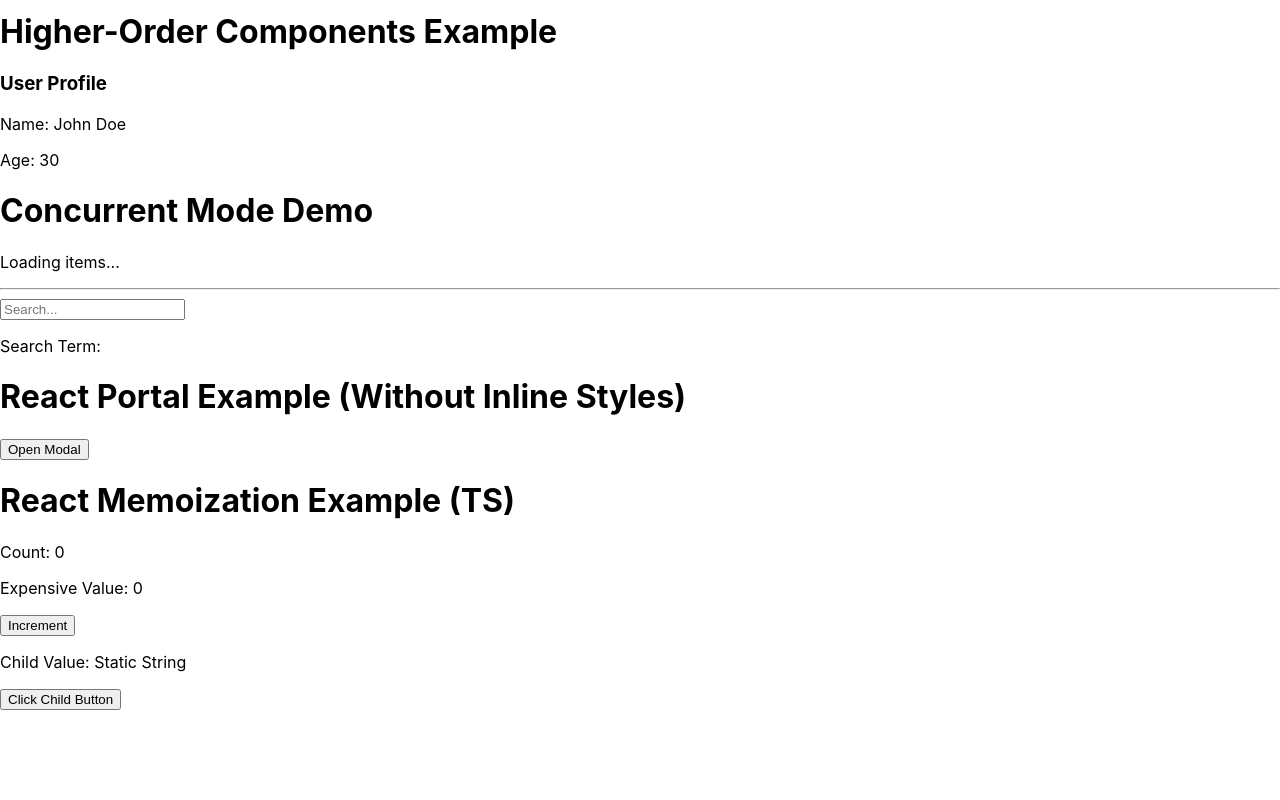
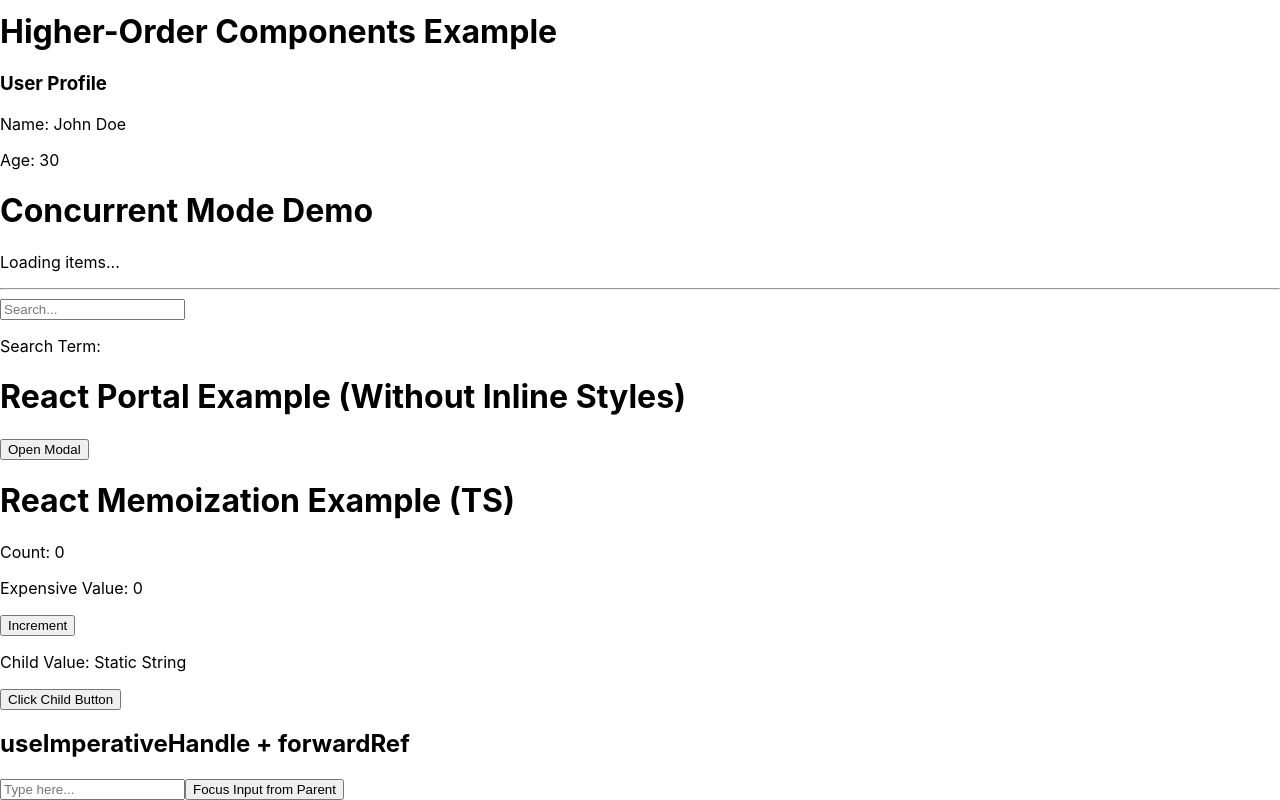
Before and after one commit to djdhar/ReactAdvanced, a React (Create React App) app: page / in a window 1280 px wide. Shown: the part 174-974 px from the top of the page. Before the commit the page ends 884 px from the top, so only its background shows below. Built offline with nearby package versions, Linux system fonts and the light colour scheme.

Commit message:
useImperativeHandle + forwardRef :: Expose imperative methods to parent components

```diff
--- a/src/App.tsx
+++ b/src/App.tsx
@@ -7,6 +7,7 @@ import UserProfile from './components/UserProfile';
 import { TransitionComponent } from "./components/TransitionComponent";
 import { ModalPortal } from "./components/ModalPortal";
 import { MemoStaticAndNonStatic } from "./components/MemoStaticAndNonStatic";
+import { ParentCustomInput } from "./components/ParentCustomInput";
 
 // Wrap UserProfile with withLoading HOC
 const UserProfileWithLoading = withLoading(UserProfile);
@@ -54,6 +55,7 @@ export default function App() {
     <TransitionComponent/>
     <ModalPortal/>
     <MemoStaticAndNonStatic/>
+    <ParentCustomInput/>
     </>
   );
 }
--- /dev/null
+++ b/src/components/CustomInput.tsx
@@ -0,0 +1,26 @@
+import React, {
+    useRef,
+    useImperativeHandle,
+    forwardRef,
+    ForwardRefRenderFunction,
+  } from 'react';
+
+  // Define the type of methods that will be exposed
+  export interface CustomInputHandles {
+    focus: () => void;
+  }
+
+  const CustomInput: ForwardRefRenderFunction<CustomInputHandles, {}> = (_, ref) => {
+    const inputRef = useRef<HTMLInputElement>(null);
+
+    // Expose the `focus` method to parent
+    useImperativeHandle(ref, () => ({
+      focus: () => {
+        inputRef.current?.focus();
+      },
+    }));
+
+    return <input ref={inputRef} type="text" placeholder="Type here..." />;
+  };
+
+  export default forwardRef(CustomInput);
--- /dev/null
+++ b/src/components/ParentCustomInput.tsx
@@ -0,0 +1,18 @@
+import React, { useRef } from 'react';
+import CustomInput, { CustomInputHandles } from './CustomInput';
+
+export function ParentCustomInput() {
+  const inputRef = useRef<CustomInputHandles>(null);
+
+  const handleFocusClick = () => {
+    inputRef.current?.focus();
+  };
+
+  return (
+    <div>
+      <h2>useImperativeHandle + forwardRef</h2>
+      <CustomInput ref={inputRef} />
+      <button onClick={handleFocusClick}>Focus Input from Parent</button>
+    </div>
+  );
+};
```
